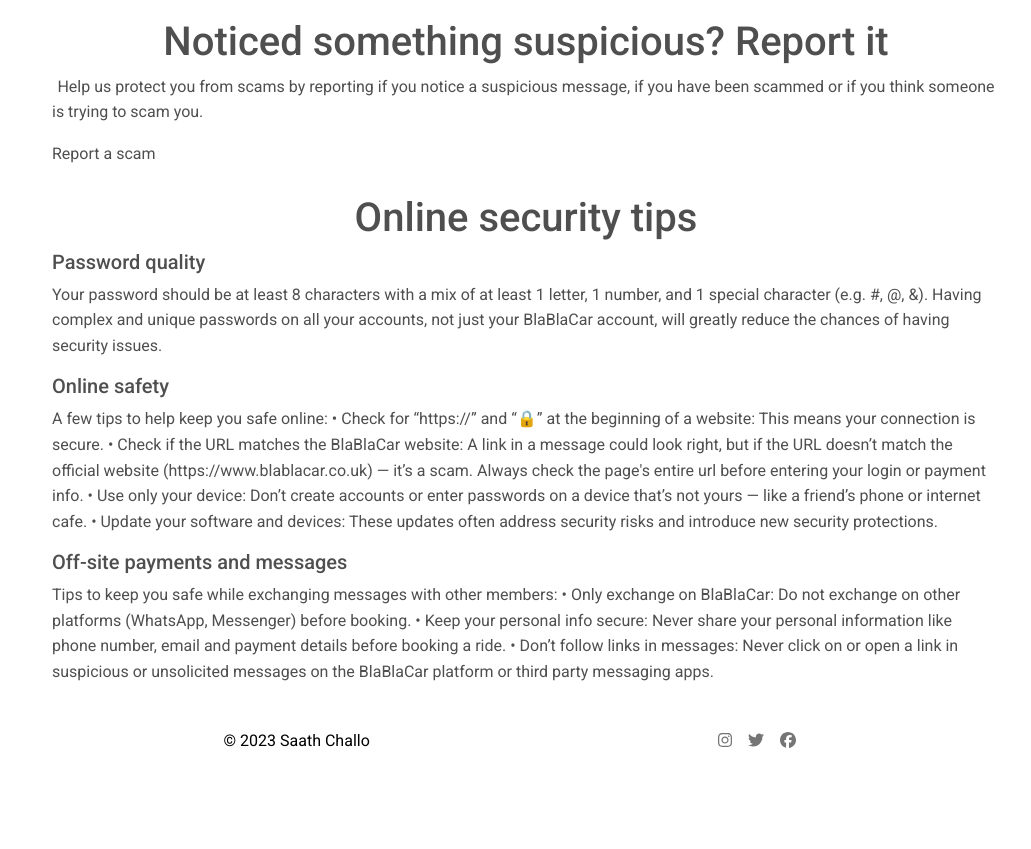
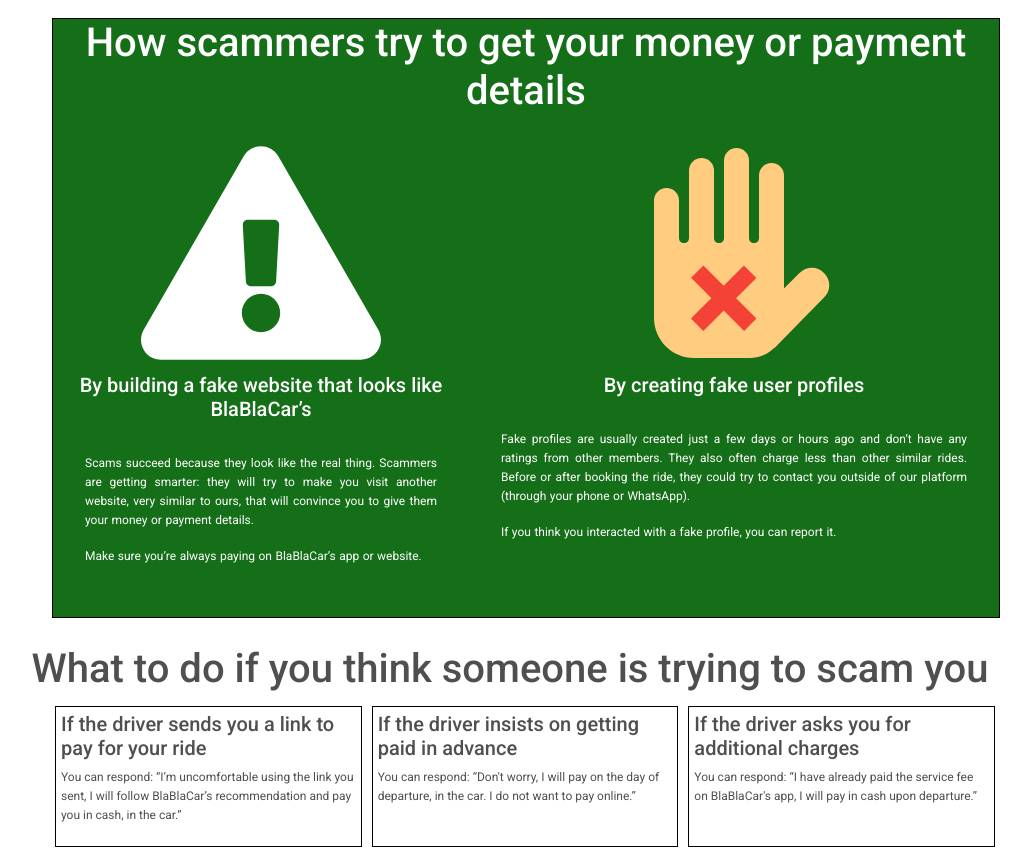
Before and after one commit to mayanks1107/saath-chalo, a React (Create React App) app: page /scam in a window 1280 px wide. Shown: the part 800-1649 px from the top of the page, without its empty margins (130-1161 px from the left). Before the commit the page ends 1553 px from the top, so only its background shows below. Built offline with nearby package versions, Linux system fonts and the light colour scheme.

Commit message:
createRide

```diff
--- a/src/components/Scam/Scam.jsx
+++ b/src/components/Scam/Scam.jsx
@@ -5,7 +5,7 @@
 import block from "../../assets/block.png";
 import coins from "../../assets/dollar.png";
 
-import Footer from '../Footer/Footer'
+import Footer from '../Footer/Footer';
 import OnlineSecurity from './OnlineSecurity';
 import ScamYou from './ScamYou';
 import Fake from './Fake';
@@ -24,8 +24,8 @@
       </div>
 
   <AvoidScam block={block} leftquote={leftquote} coins={coins}/>
-  {/* <Fake/>  */}
-  {/* <ScamYou/> */}
+  <Fake/>
+  <ScamYou/>
 
           <div className='notice-div'>
             <h1>Noticed something suspicious? Report it</h1>
```
